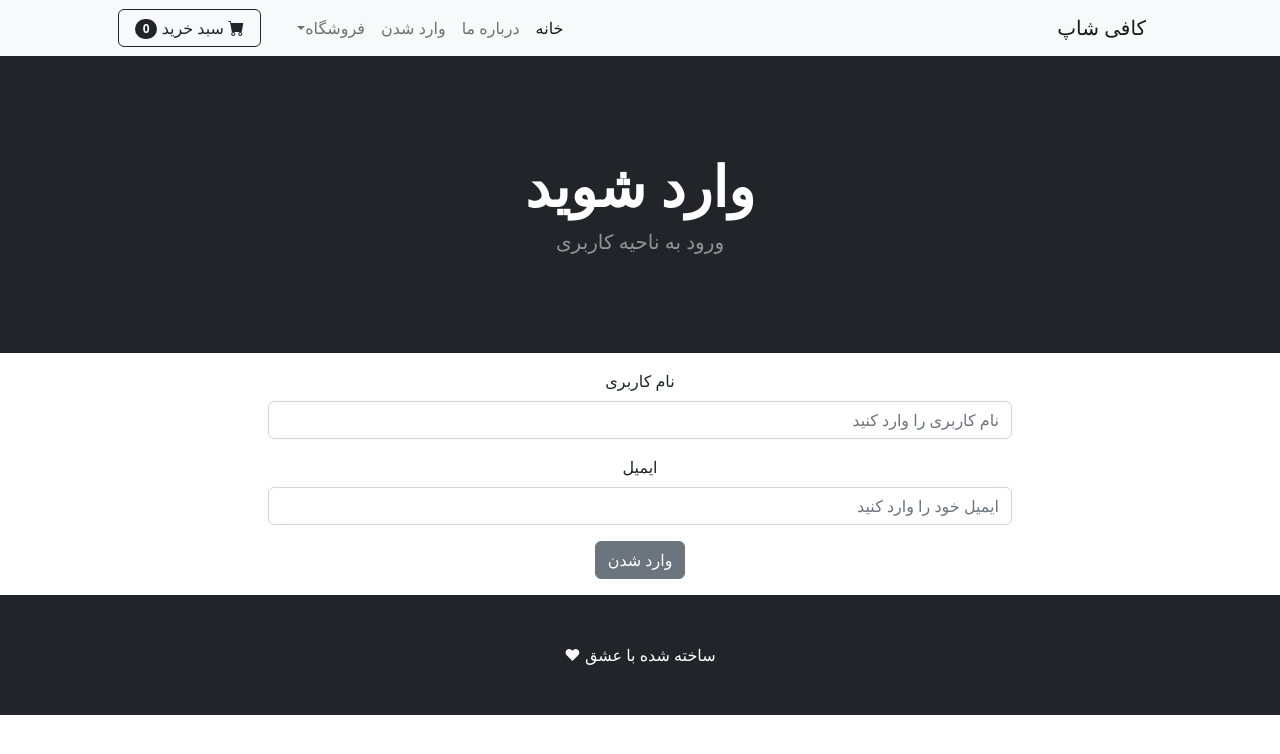
After one commit to RayeheDma/COFFFEESHOP, a Django app: page /login/ in a window 1280 px wide. The commit adds this page. Shown: the top 754 px of the page. Run offline with Django 5.2, Linux system fonts and the light colour scheme; some libraries are stand-ins or nearby versions.

Commit message:
login and logout

```diff
--- a/myproject/shop/templates/base.html
+++ b/myproject/shop/templates/base.html
@@ -18,7 +18,14 @@
     <body dir="rtl">
         {% include 'navbar.html' %}
 
-
+    {% if messages %}
+        {% for message in messages %}
+        <div class="alert alert-warning alert-dismissible fade show" role="alert">
+            {{ message }}
+            <button type="button" class="btn-close" data-bs-dismiss="alert" aria-label="Close"></button>
+          </div>
+        {% endfor %}
+    {% endif %}
     {% block content %}
 
     {% endblock %}
--- /dev/null
+++ b/myproject/shop/templates/login.html
@@ -0,0 +1,38 @@
+{% extends 'base.html' %}
+{% block content %}
+<header class="bg-dark py-5">
+  <div class="container px-4 px-lg-5 my-5">
+    <div class="text-center text-white">
+      <h1 class="display-4 fw-bolder">وارد شوید</h1>
+      <p class="lead fw-normal text-white-50 mb-0">ورود به ناحیه کاربری</p>
+    </div>
+  </div>
+</header>
+
+<div class="container">
+  <div class="row">
+    <center>
+      <div class="col-8">
+        <p align="justify">
+            <form method="POST" action="{% url 'login' %}">
+                {% csrf_token %}
+                <div class="mb-3">
+                  <label for="exampleInputEmail1" class="form-label">نام کاربری</label>
+                  <input type="text" class="form-control" name="username" placeholder="نام کاربری را وارد کنید" >
+
+                </div>
+                <div class="mb-3">
+                  <label for="exampleInputPassword1" class="form-label">ایمیل</label>
+                  <input type="password" class="form-control" name="password" placeholder="ایمیل خود را وارد کنید">
+                </div>
+
+                <button type="submit" class="btn btn-secondary">وارد شدن</button>
+              </form>
+
+        </p>
+      </div>
+    </center>
+  </div>
+</div>
+
+{% endblock %}
--- a/myproject/shop/templates/navbar.html
+++ b/myproject/shop/templates/navbar.html
@@ -7,6 +7,13 @@
             <ul class="navbar-nav me-auto mb-2 mb-lg-0 ms-lg-4">
                 <li class="nav-item"><a class="nav-link active" aria-current="page" href="{% url 'home' %}">خانه</a></li>
                 <li class="nav-item"><a class="nav-link" href="{% url 'about' %}">درباره ما</a></li>
+
+                {% if user.is_authenticated %}
+                <li class="nav-item"><a class="nav-link" href="{% url 'logout' %}">خارج شدن</a></li>
+                {% else %}
+                <li class="nav-item"><a class="nav-link" href="{% url 'login' %}">وارد شدن</a></li>
+                {% endif %}
+
                 <li class="nav-item dropdown">
                     <a class="nav-link dropdown-toggle" id="navbarDropdown" href="#" role="button" data-bs-toggle="dropdown" aria-expanded="false">فروشگاه</a>
                     <ul class="dropdown-menu" aria-labelledby="navbarDropdown">
--- a/myproject/shop/urls.py
+++ b/myproject/shop/urls.py
@@ -1,8 +1,10 @@
 from django.urls import path
-from .views import cafe , about
+from .views import cafe , about, login_user, logout_user
 
 urlpatterns = [
     path('', cafe, name='home'),
     path('about/',about , name = 'about'),
+    path('login/', login_user, name='login'),
+    path('logout/', logout_user, name='logout'),
 
 ]
--- a/myproject/shop/views.py
+++ b/myproject/shop/views.py
@@ -1,5 +1,7 @@
-from django.shortcuts import render
+from django.shortcuts import render , redirect
 from .models import Product
+from django.contrib.auth import authenticate , login , logout
+from django.contrib import messages
 
 def cafe(request):
     all_products = Product.objects.all()
@@ -7,3 +9,25 @@ def cafe(request):
 
 def about(request):
     return render(request, 'about.html')
+
+def login_user(request):
+    if request.method == 'POST':
+        username = request.POST['username']
+        password = request.POST['password']
+
+        user = authenticate(request, username = username, password = password)
+        if user is not None:
+            login(request, user)
+            messages.success(request,("با موفقیت وارد شدید"))
+            return redirect("home")
+        else:
+            messages.success(request,("مشکلی در ورود وجود داشت"))
+            return redirect("login")
+
+    else:
+        return render(request, 'login.html')
+
+def logout_user(request):
+    logout(request)
+    messages.success(request,("با موفقیت خارج شدید"))
+    return redirect("home")
```
